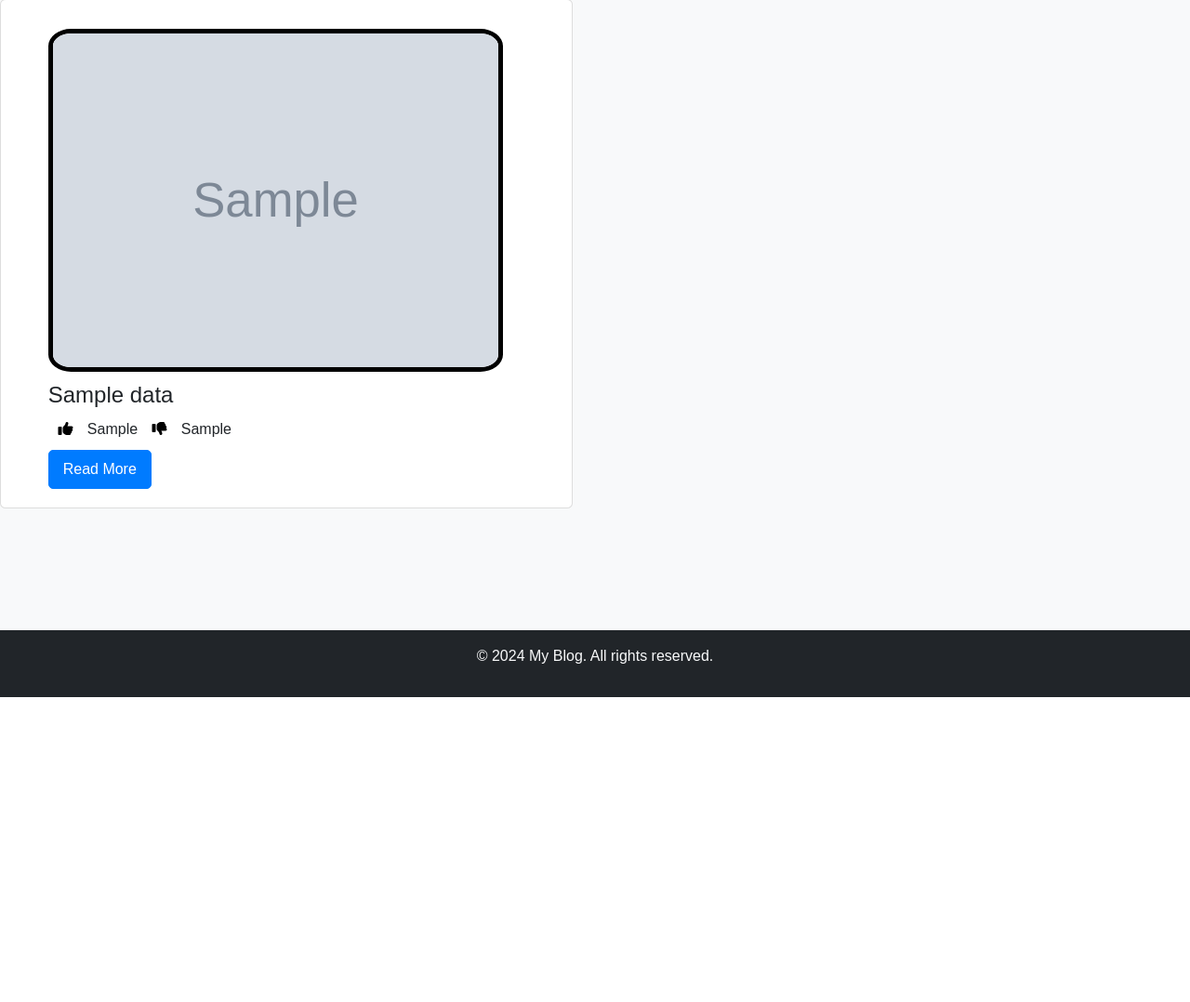
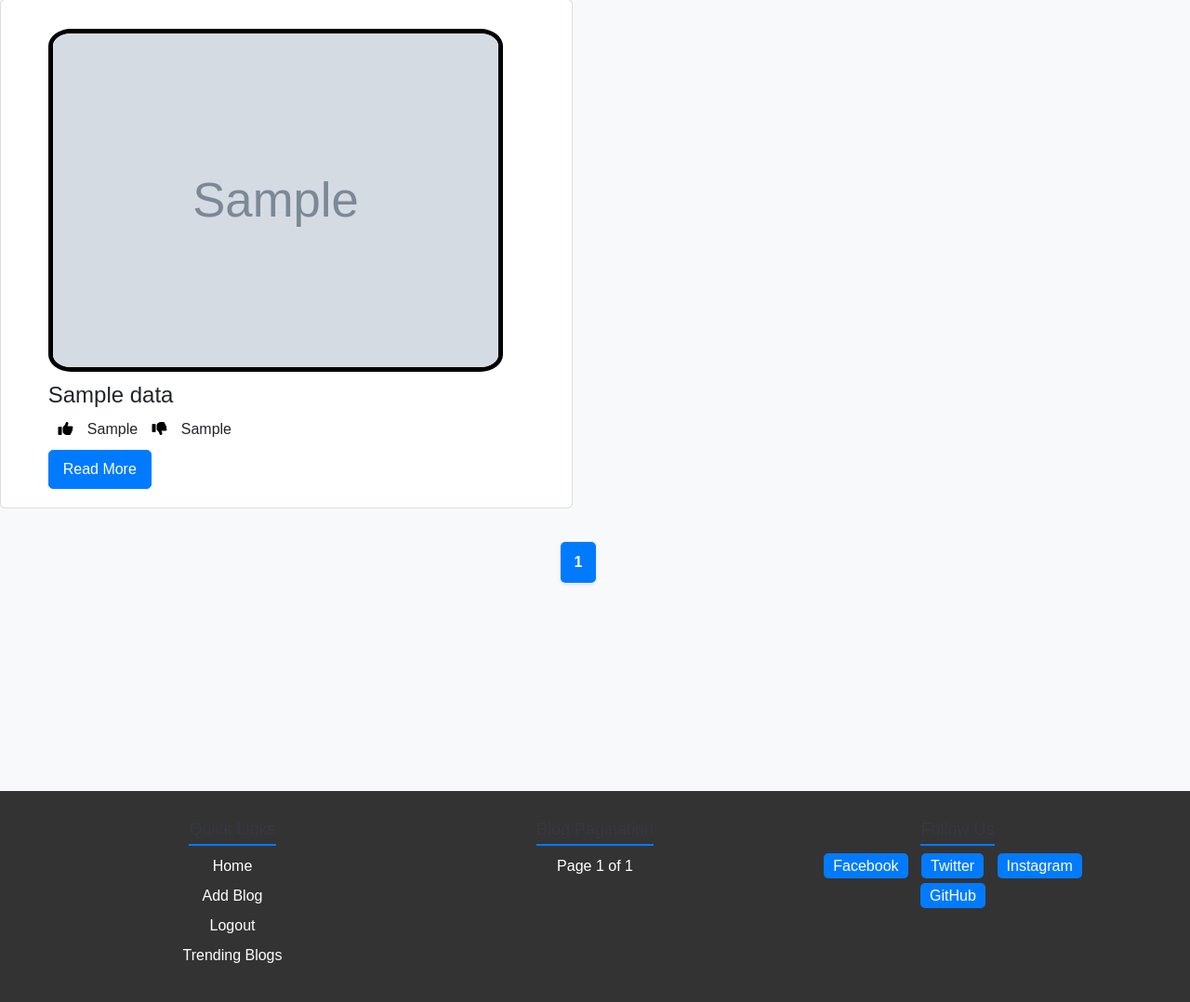
Before and after one commit to jitendradoriya66/Blog-Application, a Django app: template blogproject/blogapp/templates/home.html in a window 1280 px wide. Shown: the part 218-1296 px from the top of the page at 93% size. Before the commit the page ends 968 px from the top, so only its background shows below. Run offline with Django 5.2, Linux system fonts and the light colour scheme; the template is opened without the code that fills it: most values are stand-ins (such as "Sample title", 1, 10 or a date in 2020); grey boxes marked "Sample" are stand-in pictures.

Commit message:
Update home.html

```diff
--- a/blogproject/blogapp/templates/home.html
+++ b/blogproject/blogapp/templates/home.html
@@ -12,6 +12,147 @@
         integrity="sha512-5Hs3dF2AEPkpNAR7UiOHba+lRSJNeM2ECkwxUIxC1Q/FLycGTbNapWXB4tP889k5T5Ju8fs4b1P5z/iB4nMfSQ=="
         crossorigin="anonymous" referrerpolicy="no-referrer" />
 </head>
+<style>
+    /* Pagination Container */
+    .pagination {
+        display: flex;
+        justify-content: center;
+        margin: 20px 0;
+    }
+
+    /* Pagination List */
+    .pagination ul {
+        display: inline-flex;
+        list-style: none;
+        padding: 0;
+        margin: 0 auto;
+        margin-bottom: 7%;
+
+        background-color: #f8f9fa;
+        border-radius: 5px;
+        box-shadow: 0 2px 4px rgba(0, 0, 0, 0.1);
+        overflow: hidden;
+    }
+
+    /* Pagination Items */
+    .pagination ul li {
+        margin: 0;
+    }
+
+    /* Links Style */
+    .pagination ul li a {
+        display: block;
+        padding: 10px 15px;
+        text-decoration: none;
+        font-size: 16px;
+        color: #007bff;
+        transition: background-color 0.3s ease, color 0.3s ease;
+    }
+
+    /* Hover Effect */
+    .pagination ul li a:hover {
+        background-color: #007bff;
+        color: white;
+    }
+
+    /* Active Page */
+    .pagination ul li.active a {
+        background-color: #007bff;
+        color: white;
+        font-weight: bold;
+        cursor: default;
+    }
+
+    /* Disabled Link Style */
+    .pagination ul li.disabled a {
+        color: #cccccc;
+        pointer-events: none;
+    }
+
+    /* Footer Styles */
+    .footer {
+        background-color: #333;
+        color: #fff;
+        padding: 20px 0;
+        font-family: Arial, sans-serif;
+    }
+
+    .footer .container {
+        display: flex;
+        justify-content: space-between;
+        flex-wrap: wrap;
+        max-width: 1200px;
+        margin: 0 auto;
+        padding: 0 15px;
+    }
+
+    /* Footer Section */
+    .footer-section {
+        flex: 1 1 200px;
+        margin: 10px;
+    }
+
+    .footer-section h4 {
+        font-size: 18px;
+        margin-bottom: 10px;
+        border-bottom: 2px solid #007bff;
+        display: inline-block;
+        padding-bottom: 5px;
+    }
+
+    /* Links */
+    .footer-section ul {
+        list-style: none;
+        padding: 0;
+        margin: 0;
+    }
+
+    .footer-section ul li {
+        margin-bottom: 8px;
+    }
+
+    .footer-section ul li a {
+        color: #fff;
+        text-decoration: none;
+        transition: color 0.3s ease;
+    }
+
+    .footer-section ul li a:hover {
+        color: #007bff;
+    }
+
+    /* Social Media Links */
+    .footer-section .social-links li {
+        display: inline-block;
+        margin-right: 10px;
+    }
+
+    .footer-section .social-links li a {
+        text-decoration: none;
+        background-color: #007bff;
+        color: white;
+        padding: 5px 10px;
+        border-radius: 5px;
+        transition: background-color 0.3s ease, color 0.3s ease;
+    }
+
+    .footer-section .social-links li a:hover {
+        background-color: white;
+        color: #007bff;
+    }
+
+    /* Responsive Design */
+    @media (max-width: 768px) {
+        .footer .container {
+            flex-direction: column;
+            text-align: center;
+        }
+
+        .footer-section {
+            margin-bottom: 20px;
+        }
+    }
+</style>
 
 <body>
     <!-- Navbar -->
@@ -25,18 +166,21 @@
             <div class="search-container" style="margin:1%">
                 <form action="{% url 'search_fun' %}" method="POST">
                     {% csrf_token %}
-                <input type="text" class="search-input" name='search' placeholder="Search...">
-                <button class="search-btn">&#128269;</button>
-            </form>
-              </div>
+                    <input type="text" class="search-input" name='search' placeholder="Search...">
+                    <button class="search-btn">&#128269;</button>
+                </form>
+            </div>
             <div class="collapse navbar-collapse" id="navbarNav">
                 <ul class="navbar-nav ms-auto">
-                    <li class="nav-item"><a class="nav-link" href="{% url 'home' %}"><i  style="font-size: 1.5rem;" class="fa-solid fa-house"></i></a></li>
+                    <li class="nav-item"><a class="nav-link" href="{% url 'home' %}"><i style="font-size: 1.5rem;"
+                                class="fa-solid fa-house"></i></a></li>
 
                     <li class="nav-item"><a class="nav-link" href="{% url 'trending' %}">Trending Topics</a></li>
-                    <li class="nav-item"><a class="nav-link" href="{% url 'create_blog' %}"><i style="font-size: 1.5rem;" class="fa-solid fa-plus"></i></a></li>
+                    <li class="nav-item"><a class="nav-link" href="{% url 'create_blog' %}"><i
+                                style="font-size: 1.5rem;" class="fa-solid fa-plus"></i></a></li>
 
-                    <li class="nav-item"><a class="nav-link" href="{% url 'logout' %}"><i  style="font-size: 1.5rem;" class="fa-solid fa-right-from-bracket" title="Logout"></i></a></li>
+                    <li class="nav-item"><a class="nav-link" href="{% url 'logout' %}"><i style="font-size: 1.5rem;"
+                                class="fa-solid fa-right-from-bracket" title="Logout"></i></a></li>
 
 
                 </ul>
@@ -53,7 +197,8 @@
             <div class="card">
                 <div class="card-body">
                     <!-- <h1>{{forloop.counter}}</h1> -->
-                    <img src="{{i.image.url}}" width="90%" height="45%" alt="" style="margin:2% auto;border:5px solid black;border-radius:5%;">
+                    <img src="{{i.image.url}}" width="90%" height="45%" alt=""
+                        style="margin:2% auto;border:5px solid black;border-radius:5%;">
                     <h5 class="card-title">{{i.title}}</h5>
                     <!-- <p class="card-text">{{i.content}}</p> -->
 
@@ -77,6 +222,29 @@
         </div>
         {% endfor %}
 
+        <div class="pagination">
+            <ul>
+                {% if data.has_previous %}
+                <li><a href="?page=1">First</a></li>
+                <li><a href="?page={{ data.previous_page_number }}">&laquo; Previous</a></li>
+                {% endif %}
+
+                {% for i in data.paginator.page_range %}
+                {% if data.number == i %}
+                <li class="active"><a href="?page={{ i }}">{{ i }}</a></li>
+                {% else %}
+                <li><a href="?page={{ i }}">{{ i }}</a></li>
+                {% endif %}
+                {% endfor %}
+
+                {% if data.has_next %}
+                <li><a href="?page={{ data.next_page_number }}">Next &raquo;</a></li>
+                <li><a href="?page={{ data.paginator.num_pages }}">Last</a></li>
+                {% endif %}
+            </ul>
+        </div>
+
+
         <!-- <div class="col-md-6 mb-4" id="post-card">
             <div class="card">
                 <div class="card-body">
@@ -89,8 +257,36 @@
     </div>
 
     <!-- Footer -->
-    <footer class="bg-dark text-light text-center py-3 mt-4">
-        <p>&copy; 2024 My Blog. All rights reserved.</p>
+    <footer class="footer">
+        <div class="container">
+            <!-- Navigation Links -->
+            <div class="footer-section">
+                <h4>Quick Links</h4>
+                <ul>
+                    <li><a href="{% url 'home' %}">Home</a></li>
+                    <li><a href="{% url 'create_blog' %}">Add Blog</a></li>
+                    <li><a href="{% url 'logout' %}">Logout</a></li>
+                    <li><a href="{% url 'trending' %}">Trending Blogs</a></li>
+                </ul>
+            </div>
+
+            <!-- Pagination Info -->
+            <div class="footer-section">
+                <h4>Blog Pagination</h4>
+                <p>Page {{ data.number }} of {{ data.paginator.num_pages }}</p>
+            </div>
+
+            <!-- Follow Us -->
+            <div class="footer-section">
+                <h4>Follow Us</h4>
+                <ul class="social-links">
+                    <li><a href="https://www.facebook.com" target="_blank">Facebook</a></li>
+                    <li><a href="https://www.twitter.com" target="_blank">Twitter</a></li>
+                    <li><a href="https://www.instagram.com" target="_blank">Instagram</a></li>
+                    <li><a href="https://github.com/jitendradoriya66" target="_blank">GitHub</a></li>
+                </ul>
+            </div>
+        </div>
     </footer>
 
     <script src="https://cdn.jsdelivr.net/npm/bootstrap@5.3.0-alpha1/dist/js/bootstrap.bundle.min.js"></script>
```
